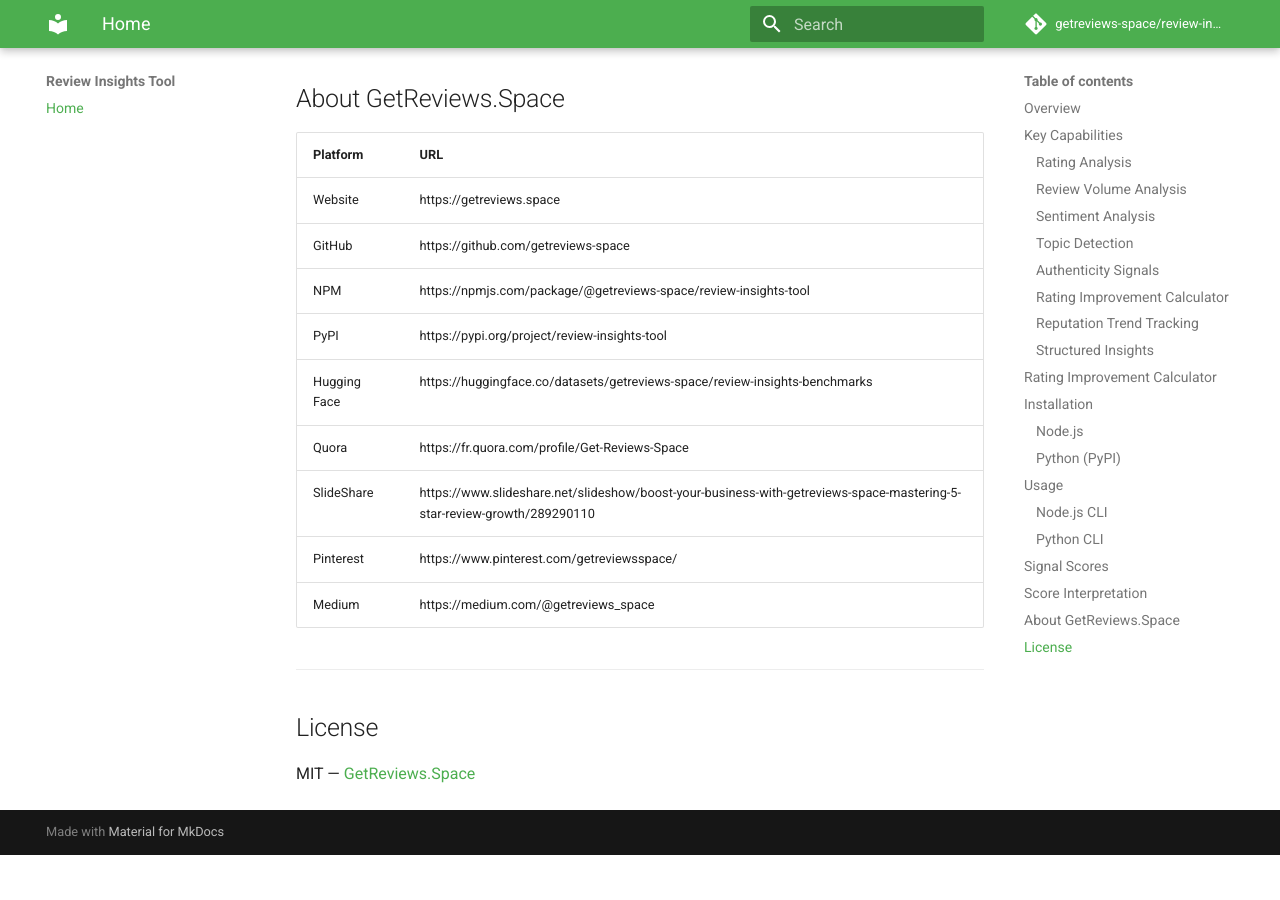
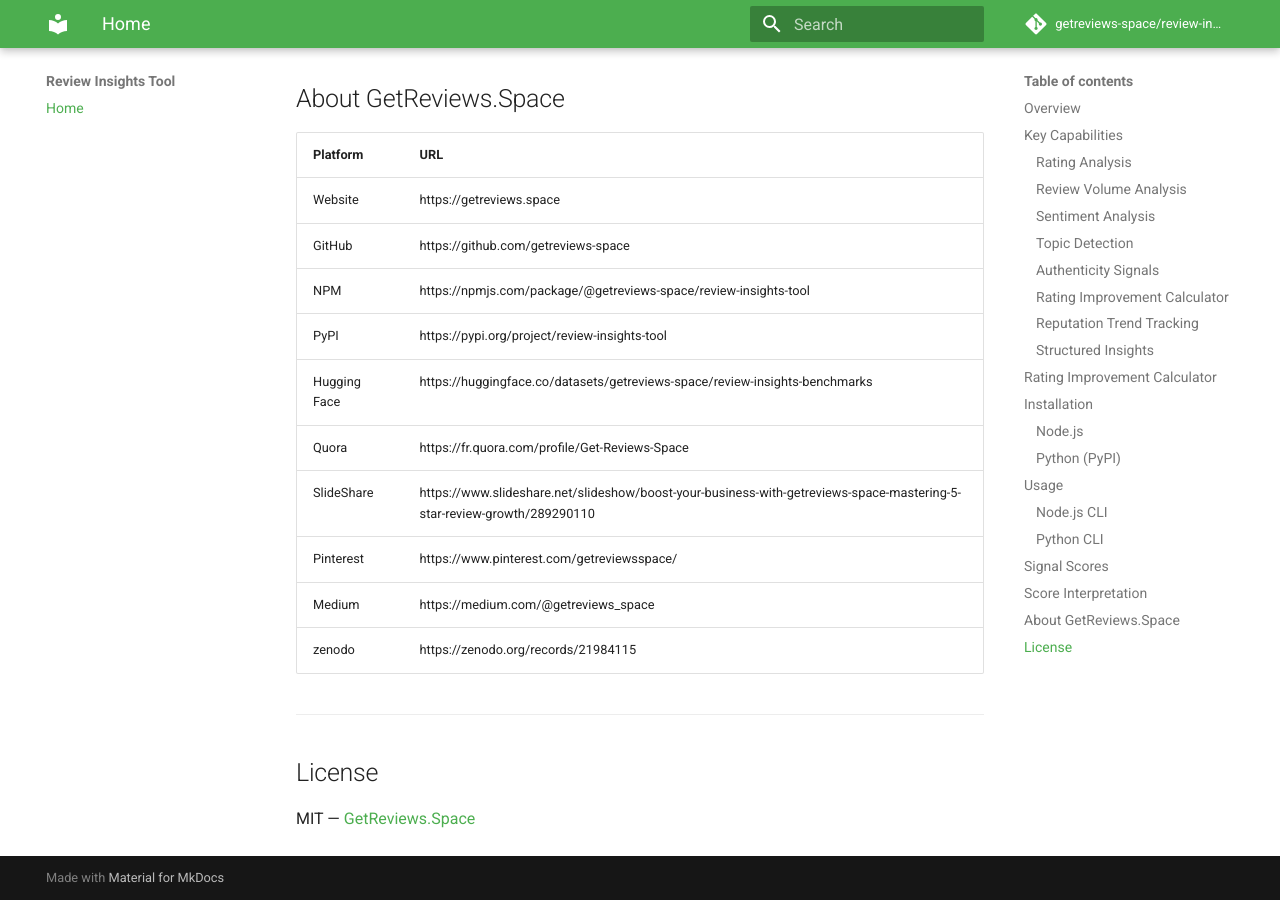
Before and after one commit to getreviews-space/review-insights-tool, an MkDocs documentation site: the page built from docs/index.md, in a window 1280 px wide and 900 px high, scrolled down 3063 px. Built offline with MkDocs 1.6.1 and Material for MkDocs 9.7.7, drawn with Linux system fonts in a browser that asks for light colours; comment, search, counter and statistics services are not loaded; before the commit the page ends 3918 px from its top, so only the background shows below that.

Commit message:
Update index.md

```diff
--- a/docs/index.md
+++ b/docs/index.md
@@ -118,6 +118,7 @@
 | SlideShare | https://www.slideshare.net/slideshow/boost-your-business-with-getreviews-space-mastering-5-star-review-growth/289290110 |
 | Pinterest | https://www.pinterest.com/getreviewsspace/ |
 | Medium | https://medium.com/@getreviews_space |
+| zenodo | https://zenodo.org/records/21984115 |
 
 ---
 
```
